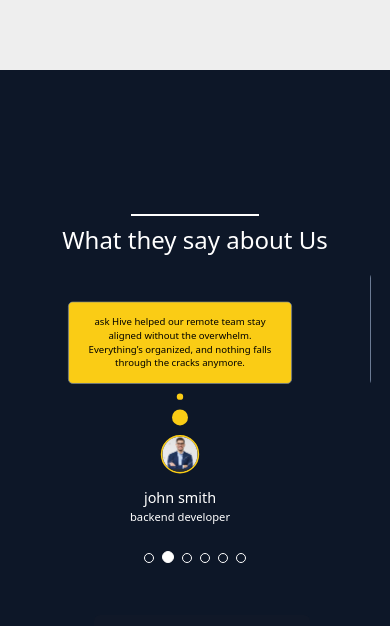
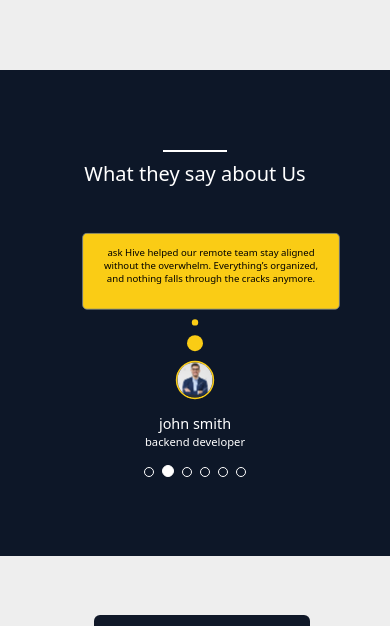
Before and after one commit to Masoma2023/TaskHive, a Next.js app: page / in a window 390 px wide. Shown: the part 192-818 px from the top of the page. Built offline with nearby package versions, Linux system fonts and the light colour scheme.

Commit message:
refactor(slider home page): make slider responsive and ready to use

```diff
--- a/src/components/Home-page-slider/Slide.tsx
+++ b/src/components/Home-page-slider/Slide.tsx
@@ -3,20 +3,28 @@
 
 function Slide({ text, image, name, job }: Tslide) {
   return (
-    <div className="sm:my-10  lg:translate-x-0">
-      <div className="textBox p-4 border border-[#6B7B94] rounded-md bg-transparent w-70 overflow-hidden text-sm text-[#FFFFFF]">
-        <p>
+    <div className="sm:my-10 lg:translate-x-0 flex flex-col items-center">
+      <div className="textBox p-4 border border-[#6B7B94] rounded-md bg-transparent md:w-[250px] xl:w-[300px] lg:mx-2 xl:mx-0 h-24 overflow-hidden text-xs text-[#FFFFFF] sm:text-base">
+        <p className="text-center">
           {text}
         </p>
       </div>
-      <div className="circleBox bg-[#6B7B94] w-2 h-2 rounded-full my-3 mx-auto"></div>
-      <div className="circleBox bg-[#6B7B94] w-5 h-5 rounded-full my-3 mx-auto"></div>
+      <div className="my-3 space-y-3 flex flex-col items-center">
+        <div className="circleBox bg-[#6B7B94] w-2 h-2 rounded-full"></div>
+        <div className="circleBox bg-[#6B7B94] w-5 h-5 rounded-full"></div>
+      </div>
 
-      <div>
-        <Image width={100} height={100} src={image} alt="" className="customBorder object-cover w-12 h-12 border-2 border-[#807F7C] rounded-full mx-auto" />
-        <div className="my-4">
-          <h3 className="text-lg text-[#FFFFFF]">{name}</h3>
-          <p className="text-sm text-[#FFFFFF]">{job}</p>
+      <div className="flex flex-col items-center">
+        <Image
+          width={100}
+          height={100}
+          src={image}
+          alt=""
+          className="customBorder object-cover w-12 h-12 sm:w-12 sm:h-12 md:w-14 md:h-14 border-2 border-[#807F7C] rounded-full"
+        />
+        <div className="my-4 text-center">
+          <h3 className="text-lg sm:text-xl md:text-md lg:text-lg text-[#FFFFFF]">{name}</h3>
+          <p className="text-sm sm:text-base md:text-sm lg:text-md text-[#FFFFFF]">{job}</p>
         </div>
       </div>
     </div>
--- a/src/components/Home-page-slider/SliderCom.tsx
+++ b/src/components/Home-page-slider/SliderCom.tsx
@@ -14,17 +14,17 @@
 function SliderComp() {
   return (
     <>
-      <div className="mx-auto w-full my-20 py-32 lg:px-10 bg-[#0D1728] max-w-7xl">
+      <div className="mx-auto w-full my-20 py-16 px-4 sm:px-6 lg:px-10 bg-[#0D1728] max-w-7xl">
         <div className="my-4">
-          <div className="w-32 h-[2px] mx-auto bg-white my-2"></div>
-          <h3 className="text-[#FFFFFF] text-2xl text-center">
+          <div className="w-16 h-[2px] mx-auto bg-white my-2 sm:w-32"></div>
+          <h3 className="text-[#FFFFFF] text-xl text-center sm:text-2xl lg:text-3xl">
             What they say about Us
           </h3>
         </div>
         <Swiper
           slidesPerView="auto"
           centeredSlides={true}
-          spaceBetween={30}
+          spaceBetween={20}
           loop={true}
           pagination={{
             clickable: true,
@@ -36,23 +36,27 @@
           modules={[Pagination, Autoplay]}
           breakpoints={{
             320: {
-              width: 320,
               slidesPerView: 1,
+              spaceBetween: 10,
             },
             576: {
-              width: 576,
               slidesPerView: 2,
+              spaceBetween: 15,
             },
             768: {
-              width: 768,
               slidesPerView: 2,
+              spaceBetween: 20,
             },
             1024: {
-              width: 1024,
               slidesPerView: 3,
+              spaceBetween: 30,
+            },
+            1440: {
+              slidesPerView: 3,
+              spaceBetween: 40,
             },
           }}
-          className="mySwiper lg:translate-x-8"
+          className="mySwiper"
         >
           {slideData.map(slide => (
             <SwiperSlide className="bg-transparent" key={slide.id}>
--- a/src/styles/global.css
+++ b/src/styles/global.css
@@ -104,9 +104,3 @@
     bottom: 10px !important;
   }
 }
-
-@media screen and (max-width: 768px) {
-  .swiper-slide-active .textBox {
-    transform: translateX(50px);
-  }
-}
```
